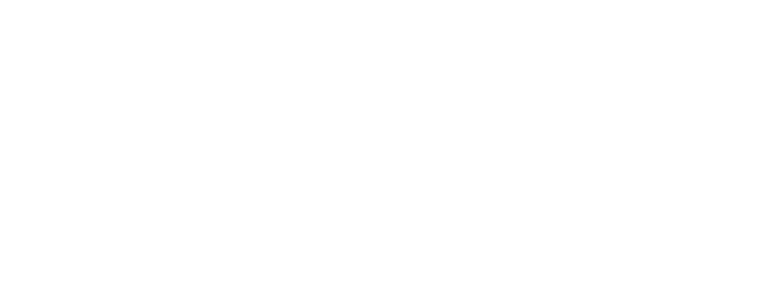
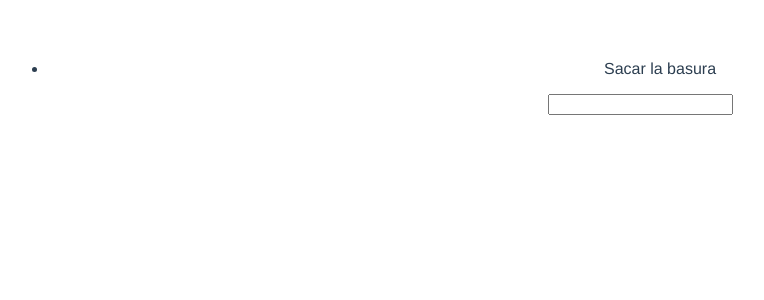
Before and after one commit to gorkavillara/intro-vue-con-ts-02-feb, a Vue app: page / in a window 1280 px wide. Shown: the top 300 px of the page, without its empty margins (0-764 px from the left). Built offline with nearby package versions, Linux system fonts and the light colour scheme.

Commit message:
🎹 Tema 10 - Preparando composición tareas

```diff
--- a/src/App.vue
+++ b/src/App.vue
@@ -1,7 +1,9 @@
 <script lang="ts" setup>
+  import ListaTareas from './components/ListaTareas.vue';
 </script>
 
 <template>
+  <ListaTareas />
 </template>
 
 <style>
--- /dev/null
+++ b/src/components/ListaTareas.vue
@@ -0,0 +1,18 @@
+<template>
+  <ul>
+    <li v-for="(tarea, index) in tareas" :key="index">
+        {{ tarea.texto }}
+    </li>
+  </ul>
+  <input type="text" v-model="textoNuevaTarea" />
+</template>
+
+<script lang="ts" setup>
+import { ref } from "vue"
+import { useTareas } from "@/utils/tareasComposable";
+
+const { tareas, nuevaTarea } = useTareas();
+
+const textoNuevaTarea = ref("")
+console.log(tareas);
+</script>
--- /dev/null
+++ b/src/utils/tareasComposable.ts
@@ -0,0 +1,49 @@
+import { Ref, ref } from "vue";
+
+interface Tarea {
+  texto: string;
+  autor: string;
+  completado: boolean;
+}
+
+export const useTareas = () => {
+  const tareas: Ref<Tarea[]> = ref([
+    {
+      texto: "Sacar la basura",
+      autor: "Gorka",
+      completado: false,
+    },
+  ]);
+
+  const nuevaTarea = (
+    texto: string,
+    autor: string,
+    completado: boolean = false
+  ) => {
+    tareas.value = [
+      ...tareas.value,
+      {
+        texto,
+        autor,
+        completado,
+      },
+    ];
+  };
+
+  const eliminaTarea = (input: string | number) => {
+    if (typeof input === "string") {
+      // Lógica de buscar la tarea por texto
+      tareas.value = tareas.value.filter((tarea) => tarea.texto !== input);
+    } else {
+      tareas.value.splice(input, 1);
+    }
+  };
+
+  const completaTarea = (index: number) => {
+    tareas.value = tareas.value.map((tarea, key) =>
+      key === index ? { ...tarea, completado: !tarea.completado } : tarea
+    );
+  };
+
+  return { tareas, nuevaTarea, eliminaTarea, completaTarea };
+};
```
